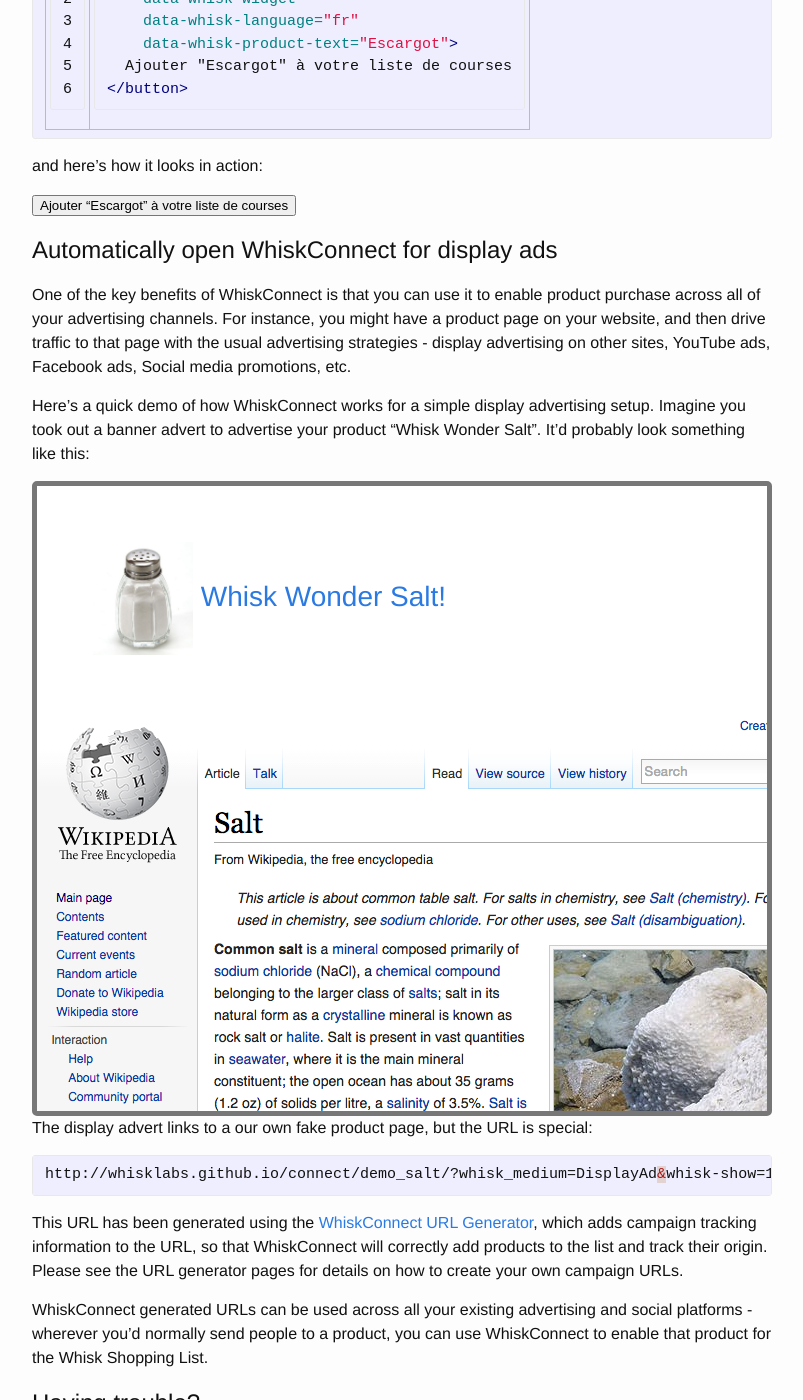
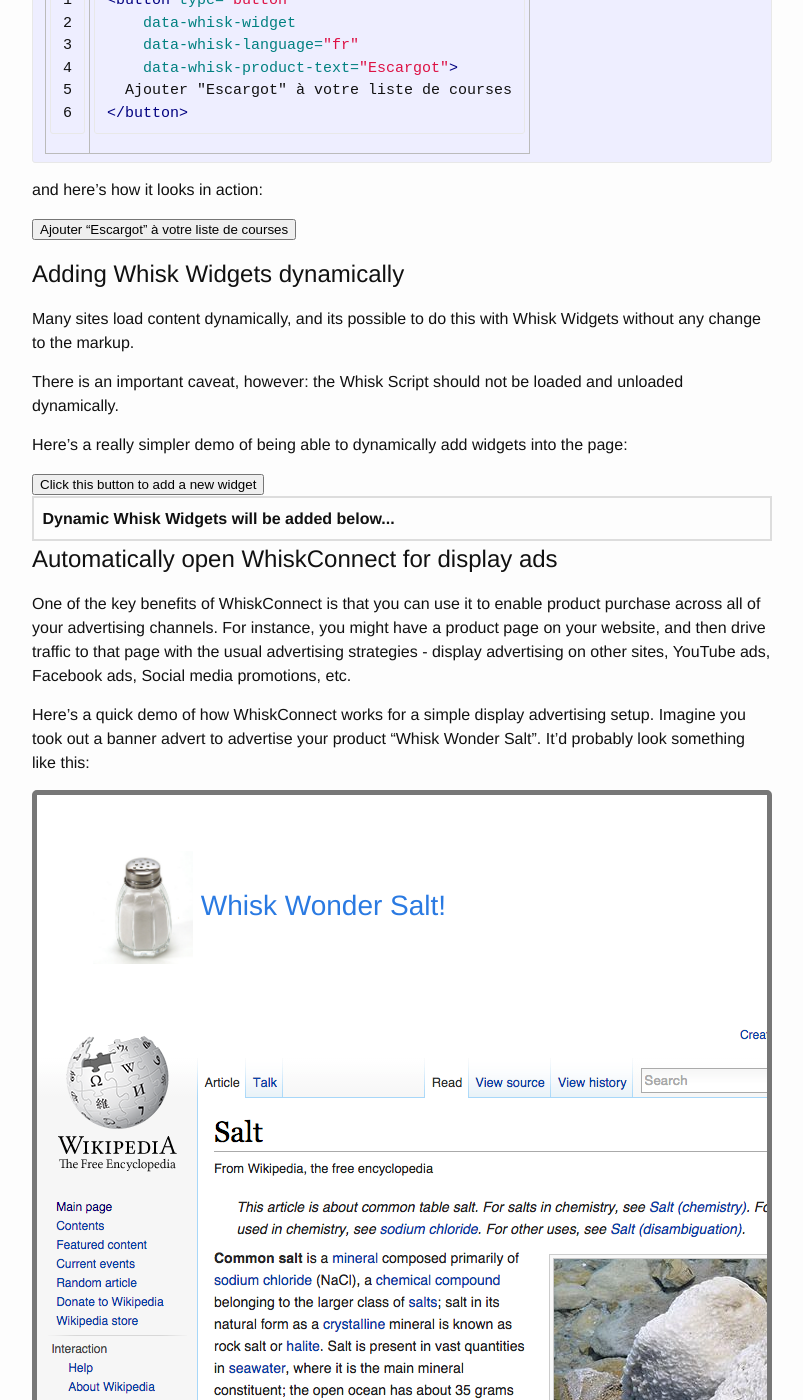
Before and after one commit to whisklabs/whisklabs.github.io, a Jekyll site: the page built from connect/index.md, in a window 1280 px wide and 1400 px high, scrolled down 7969 px. Shown: the whole window, without its empty margins (238-1041 px from the left). Built offline with Jekyll 4.4.1, drawn with Linux system fonts in a browser that asks for light colours; nearby versions of some CDN libraries; a script that is not in the unit is left out; part of the change alters nothing that is shown; some of the changed text lies outside the part shown.

Commit message:
Dynamic widgets

```diff
--- a/connect/index.md
+++ b/connect/index.md
@@ -367,6 +367,31 @@ and here's how it looks in action:
 
 
 
+# Adding Whisk Widgets dynamically
+
+Many sites load content dynamically, and its possible to do this with Whisk Widgets without any change to the markup.
+
+There is an important caveat, however: the Whisk Script should not be loaded and unloaded dynamically.
+
+Here's a really simpler demo of being able to dynamically add widgets into the page:
+
+<div id="dynamic_widgets">
+  <div>
+    <button type="button" id="dynamic_widget_add">
+      Click this button to add a new widget
+    </button>
+  </div>
+  <ul id="dynamic_widget_container">
+    <li><strong>Dynamic Whisk Widgets will be added below...</strong></li>
+  </ul>
+</div>
+
+
+
+
+
+
+
 # Automatically open WhiskConnect for display ads
 
 One of the key benefits of WhiskConnect is that you can use it to enable product purchase across all of your advertising channels. For instance, you might have a product page on your website, and then drive traffic to that page with the usual advertising strategies - display advertising on other sites, YouTube ads, Facebook ads, Social media promotions, etc.
@@ -445,8 +470,58 @@ WhiskConnect generated URLs can be used across all your existing advertising and
     height: 400px;
     background: url("{{ baseurl }}/connect/images/fake_wikipedia.png");
   }
+
+  ul#dynamic_widget_container {
+    border: 1px solid #ddd;
+    margin: 0;
+    padding: 0;
+    list-style-type: none;
+  }
+  ul#dynamic_widget_container li {
+    border: 1px solid #ddd;
+    padding: 1ex;
+    margin: 0;
+  }
 </style>
 
 <meta name="whisk-owner-id" content="d84ecba1-bfb1-4395-99f0-ae02910d4802">
 
 <script async="true" src="//widget.whisk.com/assets/whiskbutton.js" type="text/javascript"></script>
+
+<script>
+  (function(window, document) {
+    var addWidget = function() {
+      var container = document.getElementById("dynamic_widget_container");
+      var next = container.children.length
+      var product = 'Dynamic' + next
+
+      var widgetEl;
+
+      if(next % 2 === 1) {
+        // builds a simple widget
+        widgetEl = document.createElement("button");
+        widgetEl.type = "button"
+        widgetEl.setAttribute("data-whisk-widget",true);
+        widgetEl.setAttribute("data-whisk-product-text",product);
+        widgetEl.innerHTML = 'Simple Add "' + product + '" to Whisk button';
+        container.appendChild(widgetEl);
+      } else {
+        // builds a more stylised widget
+        widgetEl = document.createElement("div");
+        widgetEl.class = "demo_widget_wrapper";
+        widgetEl.setAttribute("data-whisk-widget",true);
+        widgetEl.setAttribute("data-whisk-product-text",product);
+
+        html = 'A more complex nested widget example: ';
+        html += '<a data-whisk-action="add_product_to_list" class="demo_widget green">'
+        html += '<i class="fa fa-check-square"></i> ' + product
+        html += '</a>'
+        widgetEl.innerHTML = html
+      }
+      var li = document.createElement("li");
+      li.appendChild(widgetEl);
+      container.appendChild(li);
+    }
+    document.getElementById("dynamic_widget_add").addEventListener("click", addWidget);
+  })(window, document);
+</script>
```
